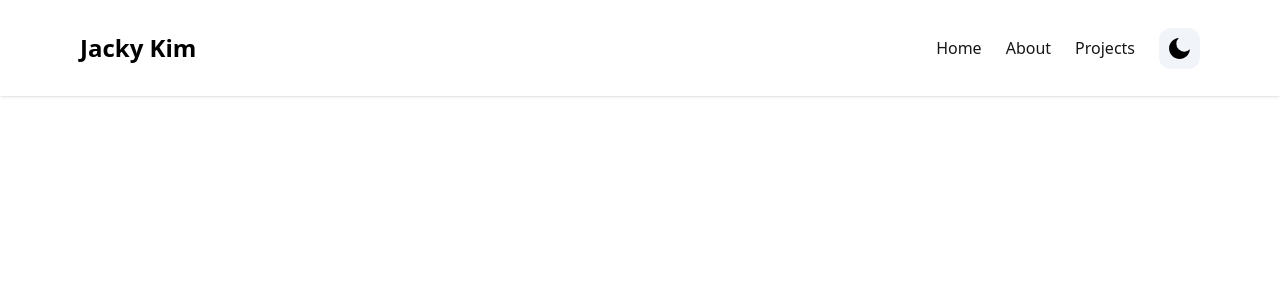
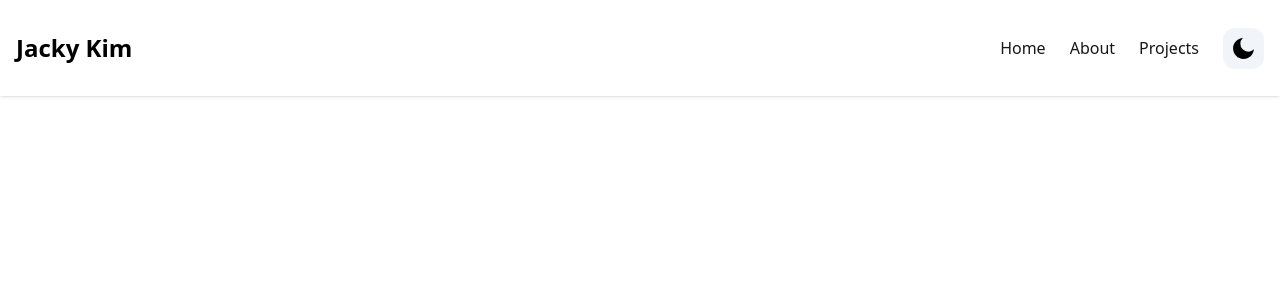
Before and after one commit to twoandtwelve/portfolio-website, a Next.js app: page / in a window 1280 px wide. Shown: the top 300 px of the page. Built offline with nearby package versions, Linux system fonts and the light colour scheme.

Commit message:
fixed dark mode

```diff
--- a/app/layout.tsx
+++ b/app/layout.tsx
@@ -1,6 +1,6 @@
 "use client"
-import '../styles/globals.css'
-import Navbar from '@/components/Navbar'
+import "../styles/globals.css"
+import Navbar from "@/components/Navbar"
 import { ThemeProvider } from "next-themes"
 
 export default function RootLayout({
@@ -16,7 +16,7 @@
       */}
       <head />
       <body>
-        <ThemeProvider enableSystem={true} attribute="class">
+      <ThemeProvider enableSystem={true} attribute="class">
         <Navbar />
         {children}
         </ThemeProvider>
--- a/app/page.tsx
+++ b/app/page.tsx
@@ -3,7 +3,7 @@
 export default function Home() {
   return (
     <main>
-      <h1>Hello World</h1>
+      <h1 className="text-2xl">Hello World</h1>
     </main>
   )
 }
--- a/components/Navbar.tsx
+++ b/components/Navbar.tsx
@@ -1,5 +1,6 @@
 "use client" // this is a client component
-import React, { useState } from "react"
+import React from "react"
+import { useState } from "react"
 import { Link } from "react-scroll/modules"
 import { useTheme } from "next-themes"
 import { RiMoonFill, RiSunLine } from "react-icons/ri"
@@ -25,6 +26,7 @@
   },
 ]
 
+
 const Navbar = () => {
     const { systemTheme, theme, setTheme } = useTheme()
     const currentTheme = theme === "system" ? systemTheme : theme
@@ -33,7 +35,7 @@
 
 
     return (
-        <header className="w-full mx-auto px-4 sm:px-20 fixed top-0 z-50 shadow bg-white dark:bg-stone-900 dark:border-b dark:border-stone-600">
+        <header className="w-full mx-auto px-4 bg-white shadow fixed top-0 z-50 sa:px-20  dark:bg-stone-900 dark:border-b dark:border-stone-600">
             <div className="justify-between md:items-center md:flex">
                 <div>
                   <div className="flex items-center justify-between py-3">
@@ -47,6 +49,7 @@
                     </div>
                   </div>
                 </div>
+
                 <div>
                   <div
                     className={`flex-1 justify-self-center pb-3 mt-8 md:block md:pb-0 md:mt-0 ${
@@ -59,7 +62,7 @@
                         key={idx}
                         to={item.page}
                         className={
-                                        "block lg:inline-block text-neutral-900 hover:text-neutral-500 dark:text-neutral-100"
+                          "block lg:inline-block text-neutral-900  hover:text-neutral-500 dark:text-neutral-100"
                         }
                         activeClass="active"
                         spy={true}
@@ -67,7 +70,9 @@
                         offset={-100}
                         duration={500}
                         onClick={() => setNavbar(!navbar)}
-                                    >{item.label}</Link>
+                      >
+                        {item.label}
+                      </Link>
                         })}
                         {currentTheme === "dark" ? (
                           <button
--- a/tailwind.config.js
+++ b/tailwind.config.js
@@ -1,5 +1,6 @@
 /** @type {import('tailwindcss').Config} */
 module.exports = {
+  darkMode: "class",
   content: [
     "./app/**/*.{js,ts,jsx,tsx,mdx}",
     "./pages/**/*.{js,ts,jsx,tsx,mdx}",
```
Lines whose indentation alone changed are shown as unchanged.
